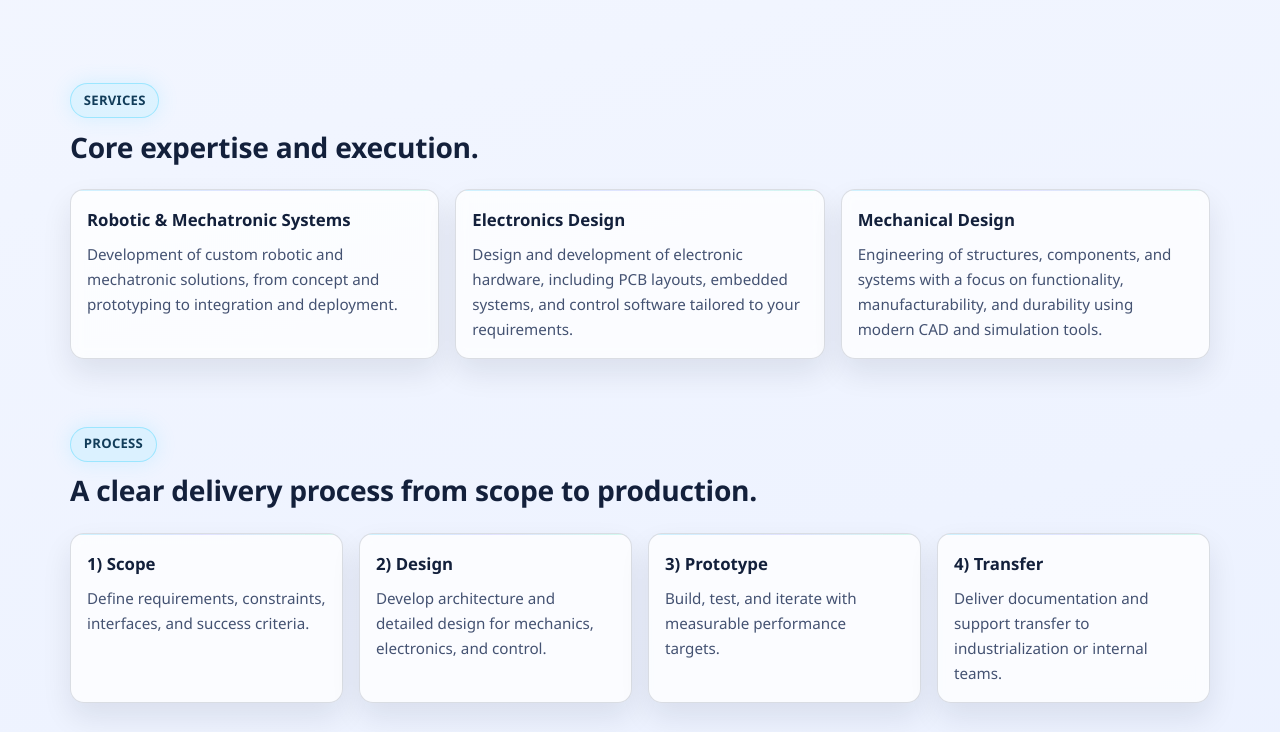
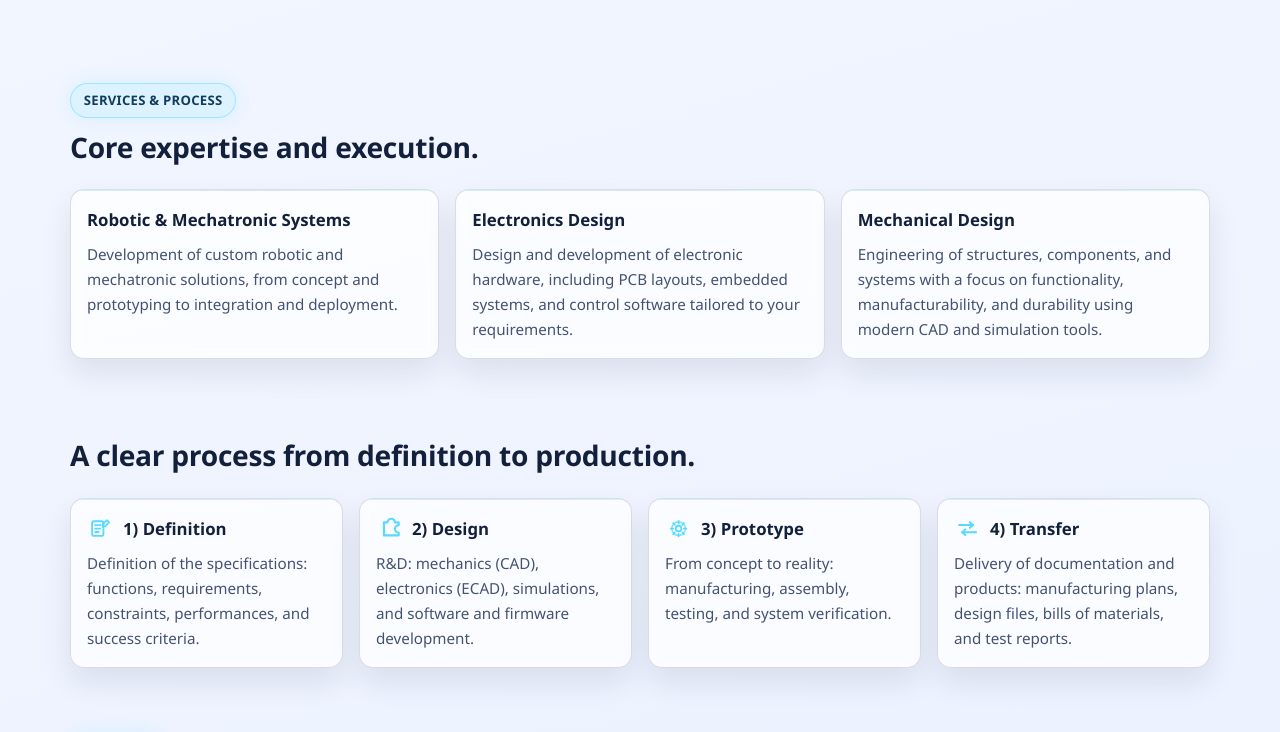
Before and after one commit to LWTech-admin/LW-Technologies-website, a plain HTML site: page index.html in a window 1280 px wide. Shown: the part 902-1634 px from the top of the page. Drawn offline with Linux system fonts and the light colour scheme.

Commit message:
added faq and process

```diff
--- a/index.html
+++ b/index.html
@@ -696,6 +696,18 @@
       grid-template-columns: repeat(4, minmax(0, 1fr));
       gap: 1rem;
     }
+    .process-card h3 {
+      display: flex;
+      align-items: center;
+      gap: 0.55rem;
+    }
+    .process-icon {
+      width: 1.7rem;
+      height: 1.7rem;
+      color: var(--accent);
+      flex-shrink: 0;
+      opacity: 0.95;
+    }
     .faq-list {
       display: grid;
       gap: 0.75rem;
@@ -1178,8 +1190,9 @@
       <div class="nav-controls">
         <ul class="nav-links">
           <li><a id="nav-about" href="#about">About</a></li>
-          <li><a id="nav-services" href="#services">Services</a></li>
+          <li><a id="nav-services" href="#services">Services &amp; Process</a></li>
           <li><a id="nav-work" href="#work">Projects</a></li>
+          <li><a id="nav-faq" href="#faq">FAQ</a></li>
           <li><a id="nav-contact" href="#contact">Contact</a></li>
         </ul>
         <button class="theme-toggle" id="theme-toggle" type="button" aria-label="Theme mode: auto" title="Theme mode: auto">AUTO</button>
@@ -1254,7 +1267,7 @@
   <section id="services">
     <div class="container">
       <div class="section-head">
-        <span class="pill" id="services-pill">Services</span>
+        <span class="pill" id="services-pill">Services &amp; Process</span>
         <h2 id="services-title">Core expertise and execution.</h2>
       </div>
       <div class="services">
@@ -1286,24 +1299,52 @@
   <section id="process">
     <div class="container">
       <div class="section-head">
-        <span class="pill" id="process-pill">Process</span>
         <h2 id="process-title">A clear delivery process from scope to production.</h2>
       </div>
       <div class="process-grid">
-        <article class="card">
-          <h3 id="process-1-title">1) Scope</h3>
+        <article class="card process-card">
+          <h3>
+            <svg class="process-icon" viewBox="0 0 24 24" aria-hidden="true" focusable="false">
+              <rect x="4.5" y="5.5" width="10" height="13" rx="1.7" fill="none" stroke="currentColor" stroke-width="1.6"></rect>
+              <path d="M7.2 9h4.6M7.2 12h4.6M7.2 15h3.2" fill="none" stroke="currentColor" stroke-width="1.6" stroke-linecap="round"></path>
+              <path d="M14 7.8l3.5-3.3 2 2-3.4 3.4-2.4.6z" fill="none" stroke="currentColor" stroke-width="1.6" stroke-linejoin="round"></path>
+            </svg>
+            <span id="process-1-title">1) Scope</span>
+          </h3>
           <p id="process-1-desc">Define requirements, constraints, interfaces, and success criteria.</p>
         </article>
-        <article class="card">
-          <h3 id="process-2-title">2) Design</h3>
+        <article class="card process-card">
+          <h3>
+            <svg class="process-icon" viewBox="0 0 24 24" aria-hidden="true" focusable="false">
+              <path d="M7 18V6.5h3.3a3.2 3.2 0 1 1 6.4 0H20v2.55a3.2 3.2 0 1 0 0 6.4V18H7z" fill="none" stroke="currentColor" stroke-width="1.9" stroke-linejoin="round" stroke-linecap="round"></path>
+            </svg>
+            <span id="process-2-title">2) Design</span>
+          </h3>
           <p id="process-2-desc">Develop architecture and detailed design for mechanics, electronics, and control.</p>
         </article>
-        <article class="card">
-          <h3 id="process-3-title">3) Prototype</h3>
+        <article class="card process-card">
+          <h3>
+            <svg class="process-icon" viewBox="0 0 24 24" aria-hidden="true" focusable="false">
+              <circle cx="12" cy="12" r="2.5" fill="none" stroke="currentColor" stroke-width="1.6"></circle>
+              <path d="M12 5.2v2M12 16.8v2M5.2 12h2M16.8 12h2M7.2 7.2l1.4 1.4M15.4 15.4l1.4 1.4M16.8 7.2l-1.4 1.4M8.6 15.4l-1.4 1.4" fill="none" stroke="currentColor" stroke-width="1.6" stroke-linecap="round"></path>
+              <circle cx="12" cy="12" r="6" fill="none" stroke="currentColor" stroke-width="1.4" opacity="0.75"></circle>
+            </svg>
+            <span id="process-3-title">3) Prototype</span>
+          </h3>
           <p id="process-3-desc">Build, test, and iterate with measurable performance targets.</p>
         </article>
-        <article class="card">
-          <h3 id="process-4-title">4) Transfer</h3>
+        <article class="card process-card">
+          <h3>
+            <svg class="process-icon" viewBox="0 0 24 24" aria-hidden="true" focusable="false">
+              <path d="M4.5 8.8h12.2" fill="none" stroke="currentColor" stroke-width="1.8" stroke-linecap="round"></path>
+              <path d="M14 6.3l2.7 2.5-2.7 2.5" fill="none" stroke="currentColor" stroke-width="1.8" stroke-linecap="round" stroke-linejoin="round"></path>
+              <path d="M19.5 15.2H7.3" fill="none" stroke="currentColor" stroke-width="1.8" stroke-linecap="round"></path>
+              <path d="M10 12.7l-2.7 2.5 2.7 2.5" fill="none" stroke="currentColor" stroke-width="1.8" stroke-linecap="round" stroke-linejoin="round"></path>
+              <circle cx="6" cy="8.8" r="1" fill="currentColor" opacity="0.85"></circle>
+              <circle cx="18" cy="15.2" r="1" fill="currentColor" opacity="0.85"></circle>
+            </svg>
+            <span id="process-4-title">4) Transfer</span>
+          </h3>
           <p id="process-4-desc">Deliver documentation and support transfer to industrialization or internal teams.</p>
         </article>
       </div>
@@ -1360,12 +1401,8 @@
           <p id="faq-a2">Yes. Engagements can cover a full mechatronic system or a focused technical scope.</p>
         </details>
         <details class="faq-item">
-          <summary id="faq-q3">Do you provide documentation for certification and handover?</summary>
-          <p id="faq-a3">Yes. Project outputs can include design files, test reports, BOMs, and integration notes. [PLACEHOLDER: LIST YOUR STANDARD DELIVERABLES]</p>
-        </details>
-        <details class="faq-item">
-          <summary id="faq-q4">Can you work with existing suppliers or internal teams?</summary>
-          <p id="faq-a4">Yes. LW Technologies can collaborate with your internal engineering team and external partners for efficient delivery.</p>
+          <summary id="faq-q3">Can you work with existing suppliers or internal teams?</summary>
+          <p id="faq-a3">Yes. LW Technologies can collaborate with your internal engineering team and external partners for efficient delivery.</p>
         </details>
       </div>
     </div>
--- a/lang-switch.js
+++ b/lang-switch.js
@@ -177,8 +177,9 @@ var translations = {
     twitterTitle: "LW Technologies | Engineering Consulting in Robotics, Electronics & Mechanical Design",
     twitterDescription: "Engineering consulting in robotics, mechatronics, electronics, and mechanical design in Geneva, Switzerland.",
     navAbout: "About",
-    navServices: "Services",
+    navServices: "Services & Process",
     navWork: "Projects",
+    navFaq: "FAQ",
     navContact: "Contact",
     heroPill: "Engineering on Demand",
     heroTitle: "Custom Robotics, Electronics & Mechanical Design.",
@@ -198,7 +199,7 @@ var translations = {
     aboutTitle: "Built for complex engineering challenges.",
     aboutDesc: "Based in Geneva, Switzerland, LW Technologies draws on its background in industrial, medical, railway, and space engineering to deliver innovative, tailor-made solutions. From product development to specialized systems for industry and research, each engagement is designed around your technical and operational requirements.",
     industryNote: "Clarification: LW Technologies is an engineering consulting company and does not provide locksmith services. If third-party directory listings (including moneyhouse.ch) differ, this official website is the source of truth.",
-    servicesPill: "Services",
+    servicesPill: "Services & Process",
     servicesTitle: "Core expertise and execution.",
     service1Title: "Robotic & Mechatronic Systems",
     service1Desc: "Development of custom robotic and mechatronic solutions, from concept and prototyping to integration and deployment.",
@@ -207,15 +208,15 @@ var translations = {
     service3Title: "Mechanical Design",
     service3Desc: "Engineering of structures, components, and systems with a focus on functionality, manufacturability, and durability using modern CAD and simulation tools.",
     processPill: "Process",
-    processTitle: "A clear delivery process from scope to production.",
-    process1Title: "1) Scope",
-    process1Desc: "Define requirements, constraints, interfaces, and success criteria.",
+    processTitle: "A clear process from definition to production.",
+    process1Title: "1) Definition",
+    process1Desc: "Definition of the specifications: functions, requirements, constraints, performances, and success criteria.",
     process2Title: "2) Design",
-    process2Desc: "Develop architecture and detailed design for mechanics, electronics, and control.",
+    process2Desc: "R&D: mechanics (CAD), electronics (ECAD), simulations, and software and firmware development.",
     process3Title: "3) Prototype",
-    process3Desc: "Build, test, and iterate with measurable performance targets.",
+    process3Desc: "From concept to reality: manufacturing, assembly, testing, and system verification.",
     process4Title: "4) Transfer",
-    process4Desc: "Deliver documentation and support transfer to industrialization or internal teams.",
+    process4Desc: "Delivery of documentation and products: manufacturing plans, design files, bills of materials, and test reports.",
     projectsPill: "Projects",
     projectsTitle: "Previous Work",
     project1Title: "Autonomous Vision System",
@@ -227,13 +228,11 @@ var translations = {
     faqPill: "FAQ",
     faqTitle: "Answers to common project questions.",
     faqQ1: "What information should I provide to start a project?",
-    faqA1: "Share your objective, constraints, target timeline, budget range, and available technical documentation. [PLACEHOLDER: ADD YOUR IDEAL FIRST-CALL CHECKLIST]",
+    faqA1: "Share your objective, constraints, target timeline, budget range, and available technical documentation.",
     faqQ2: "Can you support only one discipline (mechanical, electronics, or robotics)?",
     faqA2: "Yes. Engagements can cover a full mechatronic system or a focused technical scope.",
-    faqQ3: "Do you provide documentation for certification and handover?",
-    faqA3: "Yes. Project outputs can include design files, test reports, BOMs, and integration notes. [PLACEHOLDER: LIST YOUR STANDARD DELIVERABLES]",
-    faqQ4: "Can you work with existing suppliers or internal teams?",
-    faqA4: "Yes. LW Technologies can collaborate with your internal engineering team and external partners for efficient delivery.",
+    faqQ3: "Can you work with existing suppliers or internal teams?",
+    faqA3: "Yes. LW Technologies can collaborate with your internal engineering team and external partners for efficient delivery, whether Swiss based or international.",
     logoAlt: "LW Technologies logo",
     project1Alt: "Autonomous machine vision system with Visual-SLAM and path planning",
     project2Alt: "Custom BLDC servo motor driver electronics",
@@ -279,8 +278,9 @@ var translations = {
     twitterTitle: "LW Technologies | Conseil en ingénierie en robotique, électronique et conception mécanique",
     twitterDescription: "Conseil en ingénierie en robotique, mécatronique, électronique et conception mécanique à Genève, Suisse.",
     navAbout: "À propos",
-    navServices: "Services",
+    navServices: "Services & Processus",
     navWork: "Projets",
+    navFaq: "FAQ",
     navContact: "Contact",
     heroPill: "Ingénierie sur demande",
     heroTitle: "Robotique, électronique et conception mécanique sur mesure.",
@@ -300,7 +300,7 @@ var translations = {
     aboutTitle: "Conçu pour les défis d’ingénierie complexes.",
     aboutDesc: "Basée à Genève, Suisse, LW Technologies s’appuie sur son expérience en ingénierie industrielle, médicale, ferroviaire et spatiale pour proposer des solutions innovantes et sur mesure. Du développement produit aux systèmes spécialisés pour l’industrie et la recherche, chaque mission est conçue selon vos exigences techniques et opérationnelles.",
     industryNote: "Clarification : LW Technologies est une société de conseil en ingénierie et ne fournit pas de services de serrurerie. En cas d’informations différentes sur des annuaires tiers (y compris moneyhouse.ch), ce site officiel fait foi.",
-    servicesPill: "Services",
+    servicesPill: "Services & Processus",
     servicesTitle: "Expertise clé et maîtrise opérationnelle.",
     service1Title: "Systèmes robotiques et mécatroniques",
     service1Desc: "Développement de solutions robotiques et mécatroniques sur mesure, du concept et prototypage jusqu’à l’intégration et au déploiement.",
@@ -309,15 +309,15 @@ var translations = {
     service3Title: "Conception mécanique",
     service3Desc: "Ingénierie de structures, composants et systèmes avec un focus sur la fonctionnalité, la fabricabilité et la durabilité à l’aide d’outils CAD et de simulation modernes.",
     processPill: "Processus",
-    processTitle: "Un processus clair, du cadrage à la production.",
-    process1Title: "1) Cadrage",
-    process1Desc: "Définition des exigences, contraintes, interfaces et critères de succès.",
+    processTitle: "Un processus clair, de la définition à la production.",
+    process1Title: "1) Définition",
+    process1Desc: "Définition du cahier des charges : Fonctions, exigences, contraintes, performances et critères de succès.",
     process2Title: "2) Conception",
-    process2Desc: "Architecture et conception détaillée en mécanique, électronique et contrôle.",
+    process2Desc: "R&D : Mécanique (CAD), électronique (ECAD), simulations et développement logiciel.",
     process3Title: "3) Prototype",
-    process3Desc: "Réalisation, tests et itérations avec objectifs mesurables.",
+    process3Desc: "Passage du concept à la réalité : Production, montage, tests et vérification des systèmes.",
     process4Title: "4) Transfert",
-    process4Desc: "Livraison de la documentation et support au transfert vers l’industrialisation ou vos équipes internes.",
+    process4Desc: "Livraison de la documentation et des produits : Plans de fabrication, fichiers de conception, nomenclatures et rapports de test.",
     projectsPill: "Projets",
     projectsTitle: "Réalisations précédentes",
     project1Title: "Système de vision autonome",
@@ -329,13 +329,11 @@ var translations = {
     faqPill: "FAQ",
     faqTitle: "Réponses aux questions fréquentes.",
     faqQ1: "Quelles informations fournir pour démarrer un projet ?",
-    faqA1: "Partagez votre objectif, vos contraintes, votre délai cible, votre budget indicatif et la documentation technique disponible. [PLACEHOLDER: AJOUTEZ VOTRE CHECKLIST D’APPEL INITIAL]",
+    faqA1: "Partagez votre objectif, vos contraintes, votre délai cible, votre budget indicatif et la documentation technique disponible.",
     faqQ2: "Pouvez-vous intervenir sur une seule discipline (mécanique, électronique ou robotique) ?",
-    faqA2: "Oui. Les missions peuvent couvrir un système mécatronique complet ou un périmètre technique ciblé.",
-    faqQ3: "Fournissez-vous la documentation pour certification et transfert ?",
-    faqA3: "Oui. Les livrables peuvent inclure fichiers de conception, rapports de test, nomenclatures et notes d’intégration. [PLACEHOLDER: LISTEZ VOS LIVRABLES STANDARD]",
-    faqQ4: "Pouvez-vous collaborer avec nos fournisseurs ou nos équipes internes ?",
-    faqA4: "Oui. LW Technologies peut travailler avec vos équipes et partenaires externes pour une livraison efficace.",
+    faqA2: "Oui. Les missions peuvent couvrir un système mécatronique complet ou un domaine technique ciblé.",
+    faqQ3: "Pouvez-vous collaborer avec nos fournisseurs ou nos équipes internes ?",
+    faqA3: "Oui. LW Technologies peut travailler avec vos équipes et partenaires externes pour une livraison efficace, qu’ils soient basés en Suisse ou à l’international.",
     logoAlt: "Logo LW Technologies",
     project1Alt: "Système de vision autonome avec Visual-SLAM et planification de trajectoire",
     project2Alt: "Électronique de commande servo BLDC sur mesure",
@@ -381,8 +379,9 @@ var translations = {
     twitterTitle: "LW Technologies | Consulenza ingegneristica in robotica, elettronica e progettazione meccanica",
     twitterDescription: "Consulenza ingegneristica in robotica, meccatronica, elettronica e progettazione meccanica a Ginevra, Svizzera.",
     navAbout: "Chi siamo",
-    navServices: "Servizi",
+    navServices: "Servizi & Processo",
     navWork: "Progetti",
+    navFaq: "FAQ",
     navContact: "Contatti",
     heroPill: "Ingegneria su richiesta",
     heroTitle: "Robotica, elettronica e progettazione meccanica su misura.",
@@ -402,7 +401,7 @@ var translations = {
     aboutTitle: "Progettato per affrontare sfide ingegneristiche complesse.",
     aboutDesc: "Con sede a Ginevra, Svizzera, LW Technologies valorizza la propria esperienza nell’ingegneria industriale, medicale, ferroviaria e spaziale per offrire soluzioni innovative e su misura. Dallo sviluppo prodotto ai sistemi specializzati per industria e ricerca, ogni incarico è definito in base alle vostre esigenze tecniche e operative.",
     industryNote: "Chiarimento: LW Technologies è una società di consulenza ingegneristica e non fornisce servizi di fabbro. Se le informazioni presenti su directory di terze parti (incluso moneyhouse.ch) differiscono, questo sito ufficiale costituisce la fonte di riferimento.",
-    servicesPill: "Servizi",
+    servicesPill: "Servizi & Processo",
     servicesTitle: "Competenze chiave ed esecuzione tecnica.",
     service1Title: "Sistemi robotici e meccatronici",
     service1Desc: "Sviluppo di soluzioni robotiche e meccatroniche personalizzate, dal concept e prototipazione fino all’integrazione e al deployment.",
@@ -411,15 +410,15 @@ var translations = {
     service3Title: "Progettazione meccanica",
     service3Desc: "Ingegneria di strutture, componenti e sistemi con focus su funzionalità, producibilità e durabilità, supportata da strumenti CAD e simulazione moderni.",
     processPill: "Processo",
-    processTitle: "Un processo chiaro, dallo scope alla produzione.",
-    process1Title: "1) Scope",
-    process1Desc: "Definizione di requisiti, vincoli, interfacce e criteri di successo.",
+    processTitle: "Un processo chiaro, dalla definizione alla produzione.",
+    process1Title: "1) Definizione",
+    process1Desc: "Definizione del capitolato: funzioni, requisiti, vincoli, obiettivi prestazionali e criteri di successo.",
     process2Title: "2) Design",
-    process2Desc: "Architettura e progettazione dettagliata per meccanica, elettronica e controllo.",
+    process2Desc: "R&S: meccanica (CAD), elettronica (ECAD), simulazioni e sviluppo software.",
     process3Title: "3) Prototipo",
-    process3Desc: "Realizzazione, test e iterazioni con obiettivi misurabili.",
+    process3Desc: "Dal concetto alla realtà: produzione, assemblaggio, test e verifica dei sistemi.",
     process4Title: "4) Trasferimento",
-    process4Desc: "Consegna documentazione e supporto al trasferimento verso industrializzazione o team interni.",
+    process4Desc: "Consegna di documentazione e prodotti: piani di fabbricazione, file di progettazione, distinte base e rapporti di test.",
     projectsPill: "Progetti",
     projectsTitle: "Progetti realizzati",
     project1Title: "Sistema di visione autonoma",
@@ -431,13 +430,11 @@ var translations = {
     faqPill: "FAQ",
     faqTitle: "Risposte alle domande più comuni.",
     faqQ1: "Quali informazioni devo fornire per avviare un progetto?",
-    faqA1: "Condividi obiettivo, vincoli, timeline target, fascia di budget e documentazione tecnica disponibile. [PLACEHOLDER: AGGIUNGI LA TUA CHECKLIST DELLA PRIMA CALL]",
+    faqA1: "Condividi obiettivo, vincoli, timeline target, fascia di budget e documentazione tecnica disponibile.",
     faqQ2: "Potete seguire una sola disciplina (meccanica, elettronica o robotica)?",
     faqA2: "Sì. Gli incarichi possono coprire un sistema meccatronico completo o uno scope tecnico specifico.",
-    faqQ3: "Fornite documentazione per certificazione e handover?",
-    faqA3: "Sì. I deliverable possono includere file di progetto, report di test, BOM e note di integrazione. [PLACEHOLDER: ELENCA I DELIVERABLE STANDARD]",
-    faqQ4: "Potete lavorare con fornitori esistenti o team interni?",
-    faqA4: "Sì. LW Technologies può collaborare con il tuo team interno e partner esterni per una consegna efficiente.",
+    faqQ3: "Potete lavorare con fornitori esistenti o team interni?",
+    faqA3: "Sì. LW Technologies può collaborare con il tuo team interno e partner esterni per una consegna efficiente, sia con sede in Svizzera sia a livello internazionale.",
     logoAlt: "Logo LW Technologies",
     project1Alt: "Sistema di visione autonoma con Visual-SLAM e pianificazione del percorso",
     project2Alt: "Elettronica driver servo BLDC personalizzata",
@@ -483,8 +480,9 @@ var translations = {
     twitterTitle: "LW Technologies | Engineering Beratung in Robotik, Elektronik und mechanischer Konstruktion",
     twitterDescription: "Engineering Beratung in Robotik, Mechatronik, Elektronik und mechanischer Konstruktion in Genf, Schweiz.",
     navAbout: "Über uns",
-    navServices: "Leistungen",
+    navServices: "Leistungen & Prozess",
     navWork: "Projekte",
+    navFaq: "FAQ",
     navContact: "Kontakt",
     heroPill: "Engineering auf Abruf",
     heroTitle: "Robotik, Elektronik und mechanische Konstruktion nach Maß.",
@@ -504,7 +502,7 @@ var translations = {
     aboutTitle: "Entwickelt für komplexe technische Herausforderungen.",
     aboutDesc: "Mit Sitz in Genf, Schweiz, nutzt LW Technologies seine Erfahrung im Industrie, Medizin, Bahn und Raumfahrtingenieurwesen, um innovative und maßgeschneiderte Lösungen zu liefern. Von der Produktentwicklung bis zu spezialisierten Systemen für Industrie und Forschung wird jedes Projekt auf Ihre technischen und operativen Anforderungen abgestimmt.",
     industryNote: "Klarstellung: LW Technologies ist ein Engineering Beratungsunternehmen und bietet keine Schlüsseldienstleistungen an. Wenn Angaben in Verzeichnissen von Drittanbietern (einschließlich moneyhouse.ch) abweichen, ist diese offizielle Website die maßgebliche Quelle.",
-    servicesPill: "Leistungen",
+    servicesPill: "Leistungen & Prozess",
     servicesTitle: "Kernkompetenzen und Umsetzung.",
     service1Title: "Robotik und mechatronische Systeme",
     service1Desc: "Entwicklung kundenspezifischer Robotik und Mechatroniklösungen von der Konzeptphase und dem Prototyping bis zur Integration und Implementierung.",
@@ -513,15 +511,15 @@ var translations = {
     service3Title: "Mechanische Konstruktion",
     service3Desc: "Engineering von Strukturen, Komponenten und Systemen mit Fokus auf Funktionalität, Fertigbarkeit und Langlebigkeit, unterstützt durch moderne CAD und Simulationswerkzeuge.",
     processPill: "Prozess",
-    processTitle: "Ein klarer Ablauf von Scope bis Produktion.",
-    process1Title: "1) Scope",
-    process1Desc: "Definition von Anforderungen, Randbedingungen, Schnittstellen und Erfolgskriterien.",
+    processTitle: "Ein klarer Prozess von der Definition bis zur Produktion.",
+    process1Title: "1) Definition",
+    process1Desc: "Definition des Lastenhefts: Funktionen, Anforderungen, Randbedingungen, Leistungsziele und Erfolgskriterien.",
     process2Title: "2) Design",
-    process2Desc: "Architektur und Detaildesign für Mechanik, Elektronik und Regelung.",
+    process2Desc: "F&E: Mechanik (CAD), Elektronik (ECAD), Simulationen und Softwareentwicklung.",
     process3Title: "3) Prototyp",
-    process3Desc: "Aufbau, Tests und Iterationen mit messbaren Leistungszielen.",
+    process3Desc: "Vom Konzept zur Realität: Fertigung, Montage, Tests und Systemverifikation.",
     process4Title: "4) Transfer",
-    process4Desc: "Dokumentation liefern und Übergang zur Industrialisierung oder zu internen Teams begleiten.",
+    process4Desc: "Lieferung von Dokumentation und Produkten: Fertigungspläne, Konstruktionsdaten, Stücklisten und Testberichte.",
     projectsPill: "Projekte",
     projectsTitle: "Referenzprojekte",
     project1Title: "Autonomes Vision System",
@@ -533,13 +531,11 @@ var translations = {
     faqPill: "FAQ",
     faqTitle: "Antworten auf häufige Projektfragen.",
     faqQ1: "Welche Informationen sollte ich für den Projektstart bereitstellen?",
-    faqA1: "Teilen Sie Ziel, Randbedingungen, Zeitplan, Budgetrahmen und verfügbare technische Unterlagen. [PLACEHOLDER: ERGÄNZEN SIE IHRE IDEALE ERSTGESPRÄCH-CHECKLISTE]",
+    faqA1: "Teilen Sie Ziel, Randbedingungen, Zeitplan, Budgetrahmen und verfügbare technische Unterlagen.",
     faqQ2: "Können Sie auch nur eine Disziplin übernehmen (Mechanik, Elektronik oder Robotik)?",
     faqA2: "Ja. Projekte können ein komplettes mechatronisches System oder einen fokussierten technischen Umfang abdecken.",
-    faqQ3: "Liefern Sie Dokumentation für Zertifizierung und Übergabe?",
-    faqA3: "Ja. Projektergebnisse können Konstruktionsdaten, Testberichte, Stücklisten und Integrationshinweise enthalten. [PLACEHOLDER: IHRE STANDARD-LIEFEROBJEKTE AUFLISTEN]",
-    faqQ4: "Können Sie mit bestehenden Lieferanten oder internen Teams arbeiten?",
-    faqA4: "Ja. LW Technologies kann mit Ihrem internen Engineering-Team und externen Partnern effizient zusammenarbeiten.",
+    faqQ3: "Können Sie mit bestehenden Lieferanten oder internen Teams arbeiten?",
+    faqA3: "Ja. LW Technologies kann mit Ihrem internen Engineering-Team und externen Partnern effizient zusammenarbeiten, unabhängig davon, ob sie in der Schweiz oder international ansässig sind.",
     logoAlt: "LW Technologies Logo",
     project1Alt: "Autonomes Vision System mit Visual-SLAM und Pfadplanung",
     project2Alt: "Kundenspezifische BLDC Servotreiber Elektronik",
@@ -580,6 +576,7 @@ var translations = {
     navAbout: "nav-about",
     navServices: "nav-services",
     navWork: "nav-work",
+    navFaq: "nav-faq",
     navContact: "nav-contact",
     heroPill: "hero-pill",
     heroTitle: "hero-title",
@@ -633,8 +630,6 @@ var translations = {
     faqA2: "faq-a2",
     faqQ3: "faq-q3",
     faqA3: "faq-a3",
-    faqQ4: "faq-q4",
-    faqA4: "faq-a4",
     contactPill: "contact-pill",
     contactTitle: "contact-title",
     contactDesc: "contact-desc",
```
